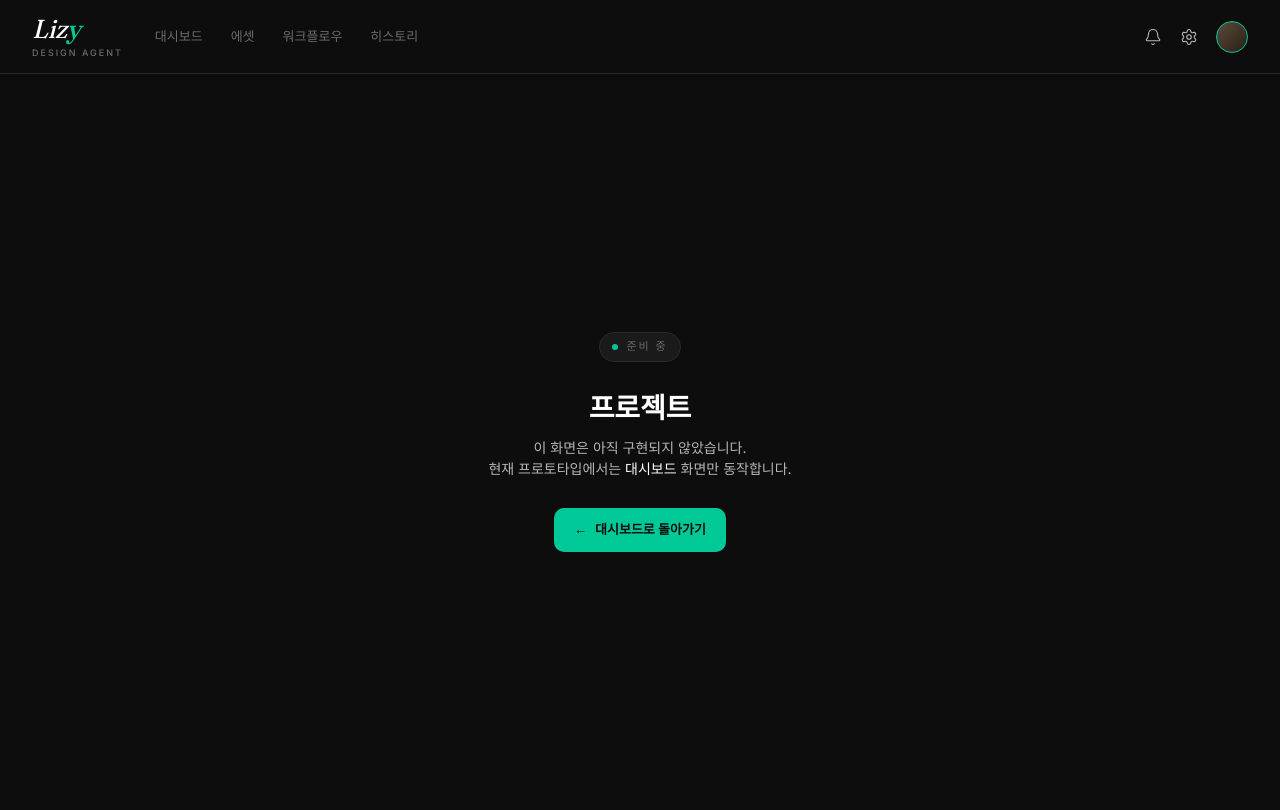
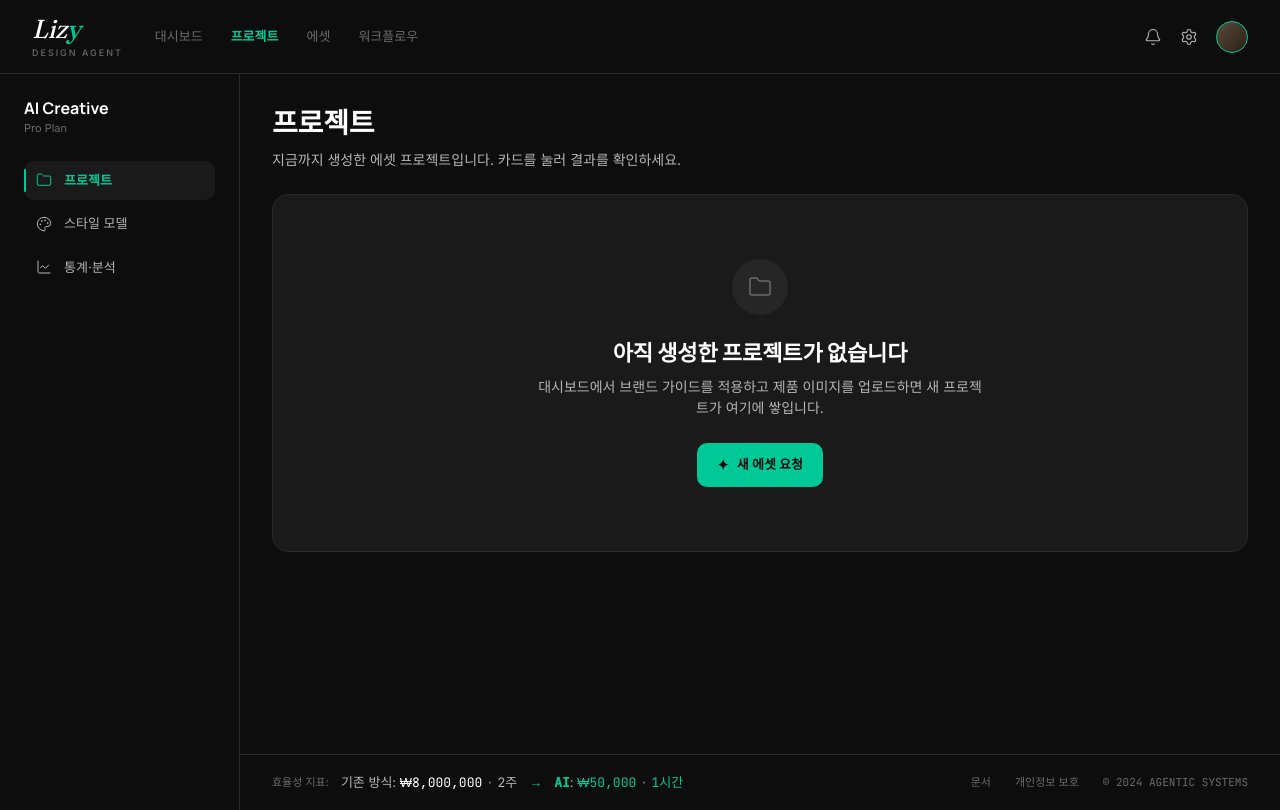
Before and after one commit to satoru-bitree/design-agent-lizy, a Next.js app: page /projects in a window 1280 px wide. Built offline with nearby package versions, Linux system fonts and the light colour scheme; a web font is replaced by a local one.

Commit message:
프로젝트 로컬 저장 및 메뉴 수정

```diff
--- a/src/app/history/page.tsx
+++ /dev/null
@@ -1,10 +0,0 @@
-import type { Metadata } from "next";
-import { ComingSoon } from "@/components/layout/coming-soon";
-
-export const metadata: Metadata = {
-  title: "히스토리",
-};
-
-export default function HistoryPage() {
-  return <ComingSoon title="히스토리" />;
-}
--- a/src/app/projects/page.tsx
+++ b/src/app/projects/page.tsx
@@ -1,10 +1,26 @@
 import type { Metadata } from "next";
-import { ComingSoon } from "@/components/layout/coming-soon";
+import { SideNav } from "@/components/layout/side-nav";
+import { BottomBar } from "@/components/layout/bottom-bar";
+import { ProjectsListClient } from "@/components/projects/projects-list-client";
 
 export const metadata: Metadata = {
   title: "프로젝트",
 };
 
-export default function ProjectsListPage() {
-  return <ComingSoon title="프로젝트" />;
+export default function ProjectsPage() {
+  return (
+    <div className="flex">
+      <SideNav className="sticky top-16 hidden h-[calc(100vh-4rem)] lg:flex" />
+
+      <div className="flex min-w-0 flex-1 flex-col">
+        <main className="flex-1 px-5 py-6 sm:px-8 sm:py-8">
+          <div className="mx-auto max-w-screen-2xl">
+            <ProjectsListClient />
+          </div>
+        </main>
+
+        <BottomBar />
+      </div>
+    </div>
+  );
 }
--- a/src/components/layout/mobile-nav.tsx
+++ b/src/components/layout/mobile-nav.tsx
@@ -7,8 +7,6 @@ import { Dialog as DialogPrimitive } from "@base-ui/react/dialog";
 import {
   Menu,
   X,
-  Folder,
-  Sparkles,
   Palette,
   LineChart,
   type LucideIcon,
@@ -17,14 +15,13 @@ import { cn } from "@/lib/utils";
 
 const TABS: readonly { label: string; href: string }[] = [
   { label: "대시보드", href: "/dashboard" },
+  { label: "프로젝트", href: "/projects" },
   { label: "에셋", href: "/assets" },
   { label: "워크플로우", href: "/workflows" },
-  { label: "히스토리", href: "/history" },
 ] as const;
 
+// `프로젝트` 는 TABS 에 이미 있으므로 작업 섹션에서는 중복 노출 방지.
 const SIDE_ITEMS: readonly { label: string; href: string; icon: LucideIcon }[] = [
-  { label: "프로젝트", href: "/projects", icon: Folder },
-  { label: "생성 내역", href: "/history", icon: Sparkles },
   { label: "스타일 모델", href: "/style-models", icon: Palette },
   { label: "통계·분석", href: "/analytics", icon: LineChart },
 ] as const;
--- a/src/components/layout/side-nav.tsx
+++ b/src/components/layout/side-nav.tsx
@@ -4,7 +4,6 @@ import Link from "next/link";
 import { usePathname } from "next/navigation";
 import {
   Folder,
-  Sparkles,
   Palette,
   LineChart,
   type LucideIcon,
@@ -15,7 +14,6 @@ type NavItem = { label: string; href: string; icon: LucideIcon };
 
 const SIDE_NAV_ITEMS: readonly NavItem[] = [
   { label: "프로젝트", href: "/projects", icon: Folder },
-  { label: "생성 내역", href: "/history", icon: Sparkles },
   { label: "스타일 모델", href: "/style-models", icon: Palette },
   { label: "통계·분석", href: "/analytics", icon: LineChart },
 ] as const;
--- a/src/components/layout/top-nav.tsx
+++ b/src/components/layout/top-nav.tsx
@@ -8,9 +8,9 @@ import { cn } from "@/lib/utils";
 
 const NAV_ITEMS = [
   { label: "대시보드", href: "/dashboard" },
+  { label: "프로젝트", href: "/projects" },
   { label: "에셋", href: "/assets" },
   { label: "워크플로우", href: "/workflows" },
-  { label: "히스토리", href: "/history" },
 ] as const;
 
 export type TopNavProps = {
--- /dev/null
+++ b/src/components/projects/projects-list-client.tsx
@@ -0,0 +1,190 @@
+"use client";
+
+import { useMemo } from "react";
+import Link from "next/link";
+import { Folder, Package, Camera, Film, type LucideIcon } from "lucide-react";
+import { StatusDot } from "@/components/ui/status-dot";
+import {
+  deriveProjectStatus,
+  useJobsStore,
+  type GenerationProject,
+} from "@/lib/stores/jobs-store";
+import type { AssetType, ProjectStatus } from "@/lib/mock-data";
+
+const KIND_ICON: Record<AssetType, LucideIcon> = {
+  package: Package,
+  style_shot: Camera,
+  short_video: Film,
+};
+
+const KIND_LABEL: Record<AssetType, string> = {
+  package: "패키지",
+  style_shot: "스타일샷",
+  short_video: "숏폼",
+};
+
+export function ProjectsListClient() {
+  const projects = useJobsStore((s) => s.generationProjects);
+  const jobs = useJobsStore((s) => s.jobs);
+
+  const list = useMemo(
+    () => Object.values(projects).sort((a, b) => b.createdAt - a.createdAt),
+    [projects],
+  );
+
+  return (
+    <div className="flex flex-col gap-6">
+      <header className="flex flex-col gap-2">
+        <h1 className="font-kr text-h1 font-bold tracking-[-0.005em] text-fg">
+          프로젝트
+        </h1>
+        <p className="font-kr text-[14px] text-fg-dim">
+          지금까지 생성한 에셋 프로젝트입니다. 카드를 눌러 결과를 확인하세요.
+        </p>
+      </header>
+
+      {list.length === 0 ? (
+        <EmptyState />
+      ) : (
+        <ul className="grid gap-5 sm:grid-cols-2 lg:grid-cols-3">
+          {list.map((project) => (
+            <li key={project.id}>
+              <ProjectCard
+                project={project}
+                status={deriveProjectStatus(project, jobs)}
+              />
+            </li>
+          ))}
+        </ul>
+      )}
+    </div>
+  );
+}
+
+/* -------------------------------------------------------------------------- */
+
+function ProjectCard({
+  project,
+  status,
+}: {
+  project: GenerationProject;
+  status: ProjectStatus;
+}) {
+  return (
+    <Link
+      href={`/projects/${project.id}`}
+      className="group flex h-full flex-col gap-4 rounded-xl border border-border bg-surface-1 p-5 outline-none transition-colors duration-micro ease-lz hover:border-border-strong focus-visible:outline focus-visible:outline-2 focus-visible:outline-offset-2 focus-visible:outline-mint"
+    >
+      <div className="flex items-start justify-between gap-3">
+        <h3 className="line-clamp-2 flex-1 font-kr text-h3 font-bold leading-[1.35] text-fg">
+          {project.name}
+        </h3>
+        <StatusBadge status={status} />
+      </div>
+
+      <div className="flex flex-wrap items-center gap-x-4 gap-y-1.5">
+        {project.assetTypes.map((kind) => {
+          const Icon = KIND_ICON[kind];
+          return (
+            <span
+              key={kind}
+              className="inline-flex items-center gap-1.5 font-kr text-meta text-fg-dim"
+            >
+              <Icon
+                className="h-3.5 w-3.5 text-fg-muted"
+                strokeWidth={1.5}
+              />
+              {KIND_LABEL[kind]}
+            </span>
+          );
+        })}
+      </div>
+
+      <div className="mt-auto flex items-center justify-between border-t border-border pt-3 text-meta">
+        <span className="font-kr text-fg-muted">{project.market}</span>
+        <span className="font-mono text-fg-muted">
+          {formatRelative(project.createdAt)}
+        </span>
+      </div>
+    </Link>
+  );
+}
+
+/* -------------------------------------------------------------------------- */
+
+function StatusBadge({ status }: { status: ProjectStatus }) {
+  if (status === "in_progress") {
+    return (
+      <span className="inline-flex shrink-0 items-center gap-1.5 rounded-pill bg-mint-soft px-2.5 py-1 font-mono text-[11px] text-mint">
+        <StatusDot tone="pending" />
+        생성 중
+      </span>
+    );
+  }
+  if (status === "review") {
+    return (
+      <span className="inline-flex shrink-0 items-center rounded-pill border border-mint px-2.5 py-1 font-mono text-[11px] text-mint">
+        검토 대기
+      </span>
+    );
+  }
+  if (status === "approved") {
+    return (
+      <span className="inline-flex shrink-0 items-center rounded-pill bg-mint px-2.5 py-1 font-mono text-[11px] font-medium text-bg">
+        승인 완료
+      </span>
+    );
+  }
+  return (
+    <span className="inline-flex shrink-0 items-center gap-1.5 rounded-pill border border-border bg-surface-2 px-2.5 py-1 font-mono text-[11px] text-fg-muted">
+      <StatusDot tone="idle" />
+      대기
+    </span>
+  );
+}
+
+/* -------------------------------------------------------------------------- */
+
+function EmptyState() {
+  return (
+    <div className="flex flex-col items-center gap-6 rounded-xl border border-border bg-surface-1 px-6 py-16 text-center">
+      <div className="flex h-14 w-14 items-center justify-center rounded-pill bg-surface-2 text-fg-muted">
+        <Folder className="h-6 w-6" strokeWidth={1.5} />
+      </div>
+      <div className="flex flex-col gap-2">
+        <h2 className="font-display text-h2 font-bold text-fg">
+          아직 생성한 프로젝트가 없습니다
+        </h2>
+        <p className="max-w-md font-kr text-[14px] leading-[1.55] text-fg-dim">
+          대시보드에서 브랜드 가이드를 적용하고 제품 이미지를 업로드하면 새
+          프로젝트가 여기에 쌓입니다.
+        </p>
+      </div>
+      <Link
+        href="/dashboard"
+        className="inline-flex h-11 items-center gap-2 rounded-md bg-mint px-5 font-kr text-[13px] font-semibold text-bg outline-none transition-all duration-micro ease-lz hover:bg-mint-hover focus-visible:outline focus-visible:outline-2 focus-visible:outline-offset-2 focus-visible:outline-mint active:scale-[0.98] active:bg-mint-press"
+      >
+        <span aria-hidden className="text-[14px] leading-none">
+          ✦
+        </span>
+        새 에셋 요청
+      </Link>
+    </div>
+  );
+}
+
+/* -------------------------------------------------------------------------- */
+
+function formatRelative(ts: number): string {
+  const diff = Math.max(0, Date.now() - ts);
+  const sec = Math.floor(diff / 1000);
+  if (sec < 60) return "방금 전";
+  const min = Math.floor(sec / 60);
+  if (min < 60) return `${min}분 전`;
+  const hr = Math.floor(min / 60);
+  if (hr < 24) return `${hr}시간 전`;
+  const day = Math.floor(hr / 24);
+  if (day < 7) return `${day}일 전`;
+  const d = new Date(ts);
+  return `${d.getFullYear()}-${String(d.getMonth() + 1).padStart(2, "0")}-${String(d.getDate()).padStart(2, "0")}`;
+}
```
